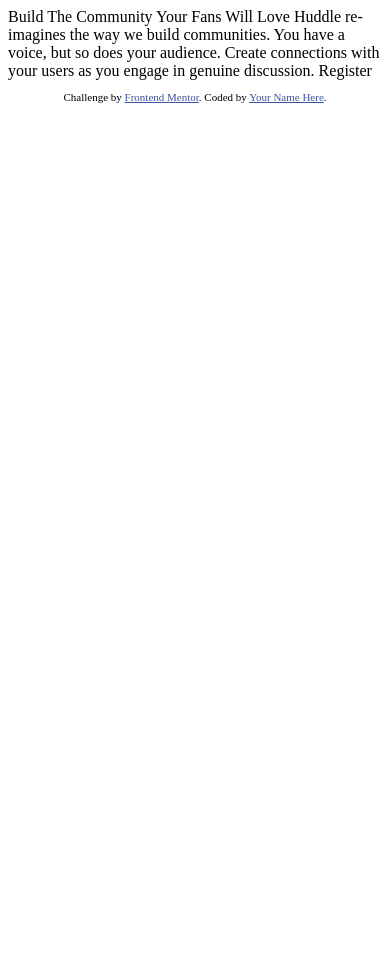
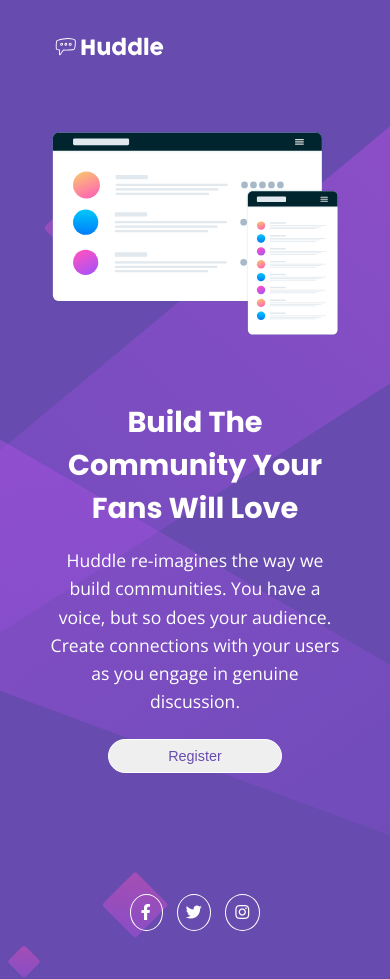
Before and after one commit to ryancodes116/huddle-landing-page-with-single-introductory-section, a plain HTML site: page index.html in a window 390 px wide. Before the commit the page ends 844 px from the top, so only its background shows below. Drawn offline with nearby package versions, Linux system fonts and the light colour scheme.

Commit message:
mobile design complete

```diff
--- a/index.html
+++ b/index.html
@@ -1,33 +1,47 @@
 <!DOCTYPE html>
 <html lang="en">
   <head>
-  <meta charset="UTF-8">
-  <meta name="viewport" content="width=device-width, initial-scale=1.0"> <!-- displays site properly based on user's device -->
+    <meta charset="UTF-8" />
+    <meta name="viewport" content="width=device-width, initial-scale=1.0" />
+    <!-- displays site properly based on user's device -->
 
-  <link rel="icon" type="image/png" sizes="32x32" href="./images/favicon-32x32.png">
+    <link
+      rel="icon"
+      type="image/png"
+      sizes="32x32"
+      href="./images/favicon-32x32.png"
+    />
 
-  <title>Frontend Mentor | Huddle landing page with single introductory section</title>
-
-  <!-- Feel free to remove these styles or customise in your own stylesheet 👍 -->
-  <style>
-    .attribution { font-size: 11px; text-align: center; }
-    .attribution a { color: hsl(228, 45%, 44%); }
-  </style>
+    <title>
+      Frontend Mentor | Huddle landing page with single introductory section
+    </title>
+    <link
+      rel="stylesheet"
+      href="https://cdnjs.cloudflare.com/ajax/libs/font-awesome/5.13.0/css/all.min.css"
+      integrity="sha256-h20CPZ0QyXlBuAw7A+KluUYx/3pK+c7lYEpqLTlxjYQ="
+      crossorigin="anonymous"
+    />
+    <link rel="stylesheet" href="style.css" />
   </head>
   <body>
-
-  Build The Community Your Fans Will Love
-
-  Huddle re-imagines the way we build communities. You have a voice, but so does your audience.
-  Create connections with your users as you engage in genuine discussion.
-
-  Register
+    <img src="images/logo.svg" alt="Huddle logo" class="logo" />
+    <div class="container">
+      <img src="images/illustration-mockups.svg" alt="mockups" class="mockup" />
+      <div class="info">
+        <h1>Build The Community Your Fans Will Love</h1>
+        <p>
+          Huddle re-imagines the way we build communities. You have a voice, but
+          so does your audience. Create connections with your users as you
+          engage in genuine discussion.
+        </p>
+        <button class="btn">Register</button>
+      </div>
+    </div>
 
     <footer>
-    <p class="attribution">
-      Challenge by <a href="https://www.frontendmentor.io?ref=challenge" target="_blank">Frontend Mentor</a>.
-      Coded by <a href="#">Your Name Here</a>.
-    </p>
+      <a href="#" class="facebook icon"><i class="fab fa-facebook-f"></i></a>
+      <a href="#" class="twitter icon"><i class="fab fa-twitter"></i></a>
+      <a href="#" class="instagram icon"><i class="fab fa-instagram"></i></a>
     </footer>
   </body>
 </html>
--- a/style.css
+++ b/style.css
@@ -0,0 +1,125 @@
+/* Body Font */
+@import url('https://fonts.googleapis.com/css2?family=Open+Sans&display=swap');
+
+/* Headings Font */
+@import url('https://fonts.googleapis.com/css2?family=Poppins:wght@400;700&display=swap');
+
+/* Primary Color */
+:root {
+  --violet: hsl(257, 40%, 49%);
+}
+
+* {
+  padding: 0;
+  margin: 0;
+  box-sizing: border-box;
+}
+
+body {
+  font-family: 'Open Sans', sans-serif;
+  background-color: var(--violet);
+  background-image: url('images/bg-mobile.svg');
+  background-repeat: no-repeat;
+  background-position: center;
+  background-size: cover;
+  color: #fff;
+  padding: 2rem 3.1rem 3.5rem;
+}
+
+h1,
+h2,
+h3,
+h4,
+h5,
+h6 {
+  font-family: 'Poppins', sans-serif;
+}
+
+.logo {
+  width: 40%;
+}
+
+.container {
+  display: flex;
+  flex-direction: column;
+  text-align: center;
+}
+
+.mockup {
+  width: 100%;
+  margin: 4rem 0;
+}
+
+.info h1 {
+  font-size: 1.8rem;
+  font-weight: 700;
+  margin-bottom: 1rem;
+}
+
+.info p {
+  font-size: 1.1rem;
+  line-height: 1.6;
+}
+
+.info button {
+  padding: 0.5rem 1rem;
+  border: 1px solid #fff;
+  border-radius: 2rem;
+  width: 60%;
+  color: var(--violet);
+  font-size: 0.9rem;
+  margin-top: 1.5rem;
+  cursor: pointer;
+}
+
+.info button:hover {
+  opacity: 0.8;
+}
+
+footer {
+  padding-top: 8rem;
+  text-align: center;
+}
+
+footer .icon {
+  color: #fff;
+  margin: 0 0.3rem;
+  border: 1px solid #fff;
+  border-radius: 50%;
+}
+
+footer .facebook {
+  padding: 0.4rem 0.7rem 0.4rem 0.6rem;
+}
+
+footer .twitter {
+  padding: 0.4rem 0.5rem;
+}
+
+footer .instagram {
+  padding: 0.4rem 0.6rem;
+}
+
+/* Media Queries */
+/* Small Devices */
+@media (min-width: 576px) {
+}
+
+/* Medium Devices */
+@media (min-width: 768px) {
+  body {
+    background-image: url('images/bg-desktop.svg');
+  }
+
+  .container {
+    flex-direction: row;
+  }
+
+  footer {
+    text-align: right;
+  }
+}
+
+/* Large Devices */
+@media (min-width: 992px) {
+}
```
Lines whose indentation alone changed are shown as unchanged.
